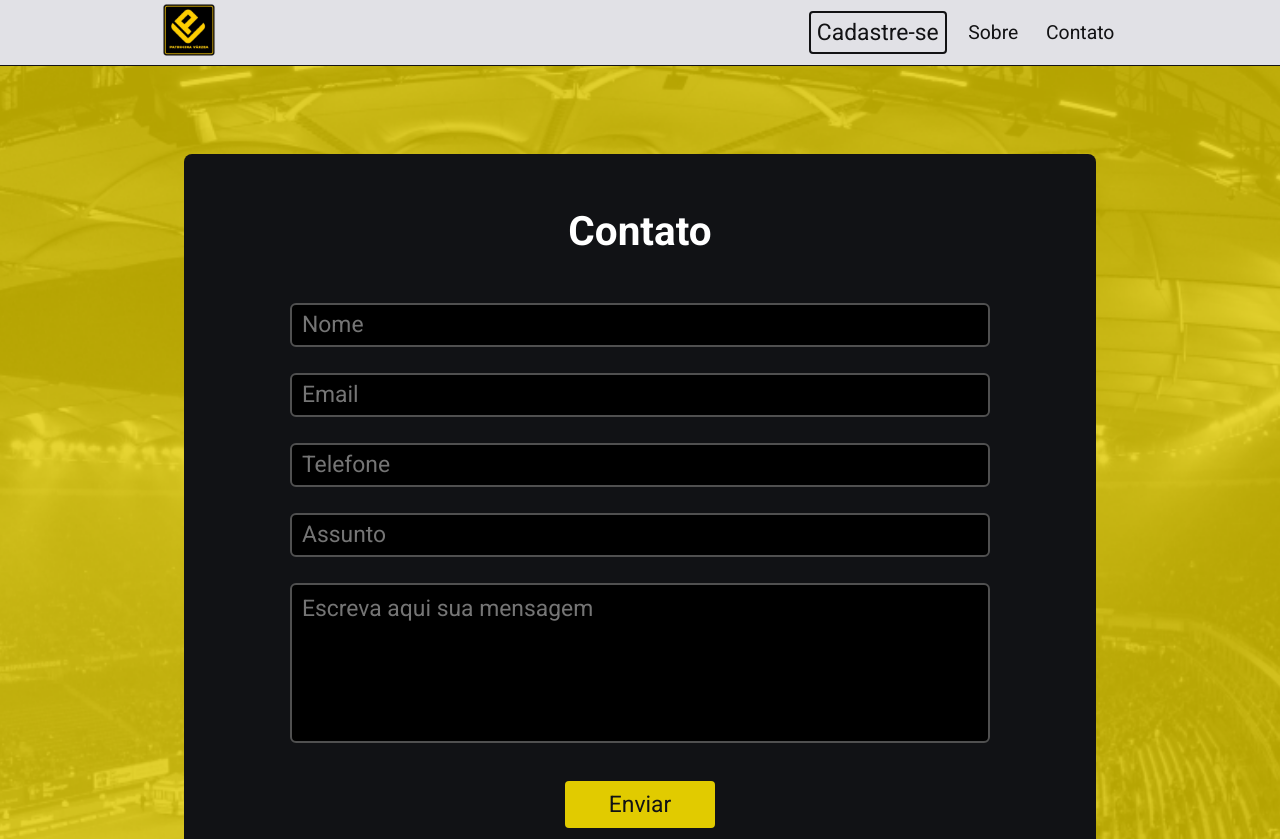
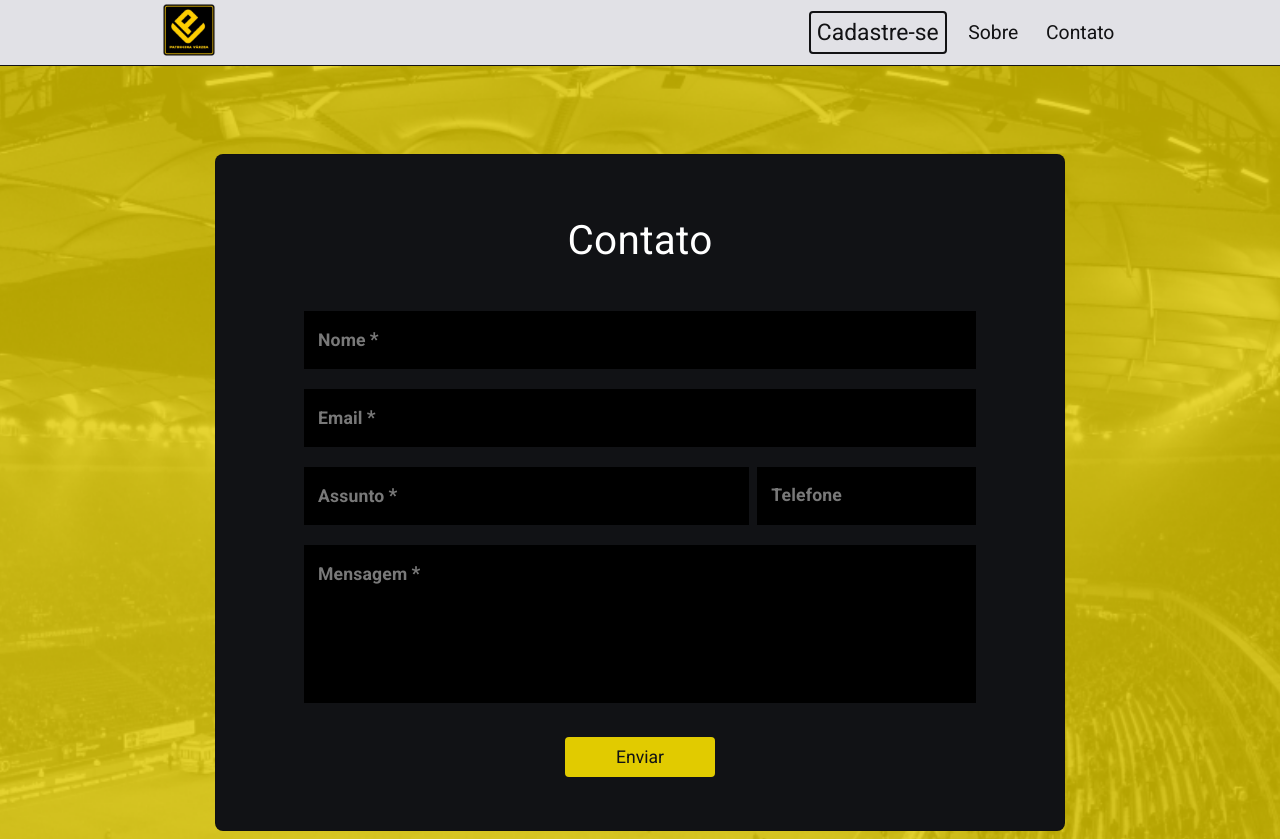
Before and after one commit to rapharenatoo/patrocina-varzea-web, a React (Vite) app: page /contato in a window 1280 px wide. Shown: the top 839 px of the page. Built offline with nearby package versions, Linux system fonts and the light colour scheme.

Commit message:
Refactor Contact form and fix background in inputs

```diff
--- a/src/components/Footer/index.tsx
+++ b/src/components/Footer/index.tsx
@@ -13,9 +13,6 @@ export function Footer() {
           <img src={logoImg} alt="Patrocina Várzea" className={styles.logo} />
         </Link>
         <div className={styles.navLink}>
-          <Link to="/">
-            <p>Cadastra-se</p>
-          </Link>
           <Link to="/sobre">
             <p>Sobre</p>
           </Link>
--- a/src/pages/ClubForm/index.tsx
+++ b/src/pages/ClubForm/index.tsx
@@ -47,7 +47,7 @@ const ClubForm: React.FC = () => {
 
   return (
     <>
-      <Header />{" "}
+      <Header />
       <main className={styles.container}>
         <Paper variant="outlined" elevation={3} className={styles.content}>
           <Box className={styles.form}>
--- a/src/pages/Contact/index.tsx
+++ b/src/pages/Contact/index.tsx
@@ -1,8 +1,11 @@
-import { Header } from "../../components/Header";
+import { yupResolver } from "@hookform/resolvers/yup";
+import * as Yup from "yup";
+import { Box, Grid, Paper, TextField, Typography } from "@mui/material";
 
 import styles from "./styles.module.scss";
+import { Header } from "../../components/Header";
 import { Footer } from "../../components/Footer";
-import { SubmitHandler, useForm } from "react-hook-form";
+import { useForm } from "react-hook-form";
 
 type Inputs = {
   name: string;
@@ -13,25 +16,28 @@ type Inputs = {
 };
 
 export function Contact() {
-  const onSubmit: SubmitHandler<Inputs> = (data) => {
-    alert(JSON.stringify(data));
-  };
+  const validationSchema = Yup.object().shape({
+    fullname: Yup.string().required("Nome é obrigatório"),
+    email: Yup.string()
+      .required("Email é obrigatório")
+      .email("Email está inválido"),
+    subject: Yup.string().required("Assunto é obrigatório"),
+    message: Yup.string().required("Mensagem é obrigatório"),
+  });
 
   const {
     register,
-    handleSubmit,
-    watch,
     formState: { errors },
-  } = useForm<Inputs>();
-
-  console.log(watch("name"));
+  } = useForm({
+    resolver: yupResolver(validationSchema),
+  });
 
   return (
     <>
       <Header />
 
       <main className={styles.container}>
-        <div className={styles.content}>
+        <Paper variant="outlined" elevation={3} className={styles.content}>
           <form
             action="https://formsubmit.co/raphaelrenatoo@gmail.com"
             method="POST"
@@ -43,49 +49,147 @@ export function Contact() {
               name="_autoresponse"
               value="Recebemos sua mensagem, agradecemos pelo contato. Assim que possível, retornaremos o contato!"
             />
-            <input type="hidden" name="_cc" value="contato@patrocinavarzea.com.br" />
+            <input
+              type="hidden"
+              name="_cc"
+              value="contato@patrocinavarzea.com.br"
+            />
             <input
               type="hidden"
               name="_next"
               value="https://patrocinavarzea.vercel.app/"
             />
+            <Box className={styles.form}>
+              <Typography
+                variant="h6"
+                align="center"
+                className={styles.title}
+                margin="dense"
+              >
+                Contato
+              </Typography>
 
-            <h1>Contato</h1>
+              <Grid container spacing={1}>
+                <Grid item xs={12} sm={12}>
+                  <TextField
+                    required
+                    id="fullname"
+                    label="Nome"
+                    fullWidth
+                    margin="dense"
+                    {...register("fullname")}
+                    InputProps={{
+                      className: styles.input,
+                    }}
+                    error={errors.fullname ? true : false}
+                  />
+                  <Typography
+                    variant="inherit"
+                    color="textSecondary"
+                    className={styles.errorMessage}
+                  >
+                    {errors.fullname?.message}
+                  </Typography>
+                </Grid>
+                <Grid item xs={12} sm={12}>
+                  <TextField
+                    required
+                    id="email"
+                    label="Email"
+                    type="email"
+                    fullWidth
+                    margin="dense"
+                    {...register("email")}
+                    InputProps={{
+                      className: styles.input,
+                    }}
+                    error={errors.email ? true : false}
+                  />
+                  <Typography
+                    variant="inherit"
+                    color="textSecondary"
+                    className={styles.errorMessage}
+                  >
+                    {errors.email?.message}
+                  </Typography>
+                </Grid>
+                <Grid item xs={12} sm={8}>
+                  <TextField
+                    required
+                    id="subject"
+                    label="Assunto"
+                    type="subject"
+                    fullWidth
+                    margin="dense"
+                    {...register("subject")}
+                    InputProps={{
+                      className: styles.input,
+                    }}
+                    error={errors.subject ? true : false}
+                  />
+                  <Typography
+                    variant="inherit"
+                    color="textSecondary"
+                    className={styles.errorMessage}
+                  >
+                    {errors.subject?.message}
+                  </Typography>
+                </Grid>
+                <Grid item xs={12} sm={4}>
+                  <TextField
+                    id="phone"
+                    label="Telefone"
+                    type="tel"
+                    fullWidth
+                    margin="dense"
+                    {...register("phone")}
+                    InputProps={{
+                      className: styles.input,
+                    }}
+                    error={errors.phone ? true : false}
+                  />
+                  <Typography
+                    variant="inherit"
+                    color="textSecondary"
+                    className={styles.errorMessage}
+                  >
+                    {errors.phone?.message}
+                  </Typography>
+                </Grid>
 
-            <input
-              {...register("name", { required: true, maxLength: 20 })}
-              placeholder="Nome"
-            />
-            {errors.name && <span>Este campo é obrigatório </span>}
+                <Grid item xs={12} sm={12}>
+                  <TextField
+                    required
+                    id="message"
+                    label="Mensagem"
+                    type="url"
+                    fullWidth
+                    multiline
+                    rows={5}
+                    maxRows={5}
+                    margin="dense"
+                    {...register("message")}
+                    InputProps={{
+                      className: styles.input,
+                    }}
+                    error={errors.message ? true : false}
+                  />
+                  <Typography
+                    variant="inherit"
+                    color="textSecondary"
+                    className={styles.errorMessage}
+                  >
+                    {errors.message?.message}
+                  </Typography>
+                </Grid>
+              </Grid>
 
-            <input
-              {...register("email", { required: true, maxLength: 50 })}
-              type="email"
-              name="email"
-              placeholder="Email"
-            />
-            {errors.email && <span>Este campo é obrigatório </span>}
-
-            <input
-              {...register("phone", { maxLength: 15 })}
-              placeholder="Telefone"
-            />
-
-            <input
-              {...register("subject", { required: true, maxLength: 20 })}
-              placeholder="Assunto"
-            />
-            {errors.subject && <span>Este campo é obrigatório </span>}
-
-            <textarea
-              {...register("message", { required: true, maxLength: 150 })}
-              placeholder="Escreva aqui sua mensagem"
-            />
-            {errors.message && <span>Este campo é obrigatório </span>}
-
-            <button type="submit">Enviar</button>
+              <button type="submit" className={styles.button}>
+                Enviar
+              </button>
+            </Box>
           </form>
-        </div>
+        </Paper>
       </main>
       <Footer />
     </>
--- a/src/pages/Contact/styles.module.scss
+++ b/src/pages/Contact/styles.module.scss
@@ -14,15 +14,15 @@
   .content {
     display: flex;
     flex-direction: column;
-    justify-content: space-around;
+    justify-content: center;
     align-items: center;
     width: 100%;
     height: 100%;
     border-radius: 8px;
     background-color: #111215;
-    padding: 1.2rem 1.2rem 1.2rem 1.2rem;
+    padding: 1.2rem 1.2rem 2rem 1.2rem;
 
-    form {
+    .form {
       display: flex;
       flex-direction: column;
       align-items: center;
@@ -32,50 +32,23 @@
       width: 100%;
       padding: 0 1rem;
 
-      h1 {
+      .title {
         color: #ffffff;
         font-size: 1.6rem;
         margin-bottom: 30px;
       }
 
-      input {
-        border: 2px solid #505050;
+      .input {
+        color: #ffffff;
         background-color: #000;
-        color: #ffffff;
-        border-radius: 6px;
-        padding: 5px 10px;
-        margin: 8px 0;
-        font-size: 0.9rem;
-        width: 100%;
       }
 
-      textarea {
-        border: 2px solid #505050;
-        background-color: #000;
-        color: #ffffff;
-        border-radius: 6px;
-        padding: 5px 10px;
-        margin: 8px 0;
-        font-size: 0.9rem;
-        resize: none;
-        height: 10vh;
-        width: 100%;
+      .errorMessage {
+        font-size: 0.5rem;
+        color: #d83030;
       }
 
-      span {
-        font-size: 0.6rem;
-        color: #bf1650;
-        width: 100%;
-        text-align: start;
-        margin-bottom: 5px;
-      }
-
-      span::before {
-        display: inline;
-        content: "⚠ ";
-      }
-
-      button {
+      .button {
         color: #111215;
         background-color: #e1cb00;
         border-radius: 4px;
@@ -93,92 +66,16 @@
   }
 
   @media (min-width: 768px) {
-    align-content: space-around;
-    padding: 5rem 5rem;
-
-    .content {
-      display: flex;
-      flex-direction: column;
-      justify-content: space-around;
-      align-items: center;
-      border-radius: 8px;
-      background-color: #111215;
-      padding: 1.5rem 1.2rem 1.2rem 1.2rem;
-
-      form {
-        display: flex;
-        flex-direction: column;
-        align-items: center;
-        justify-content: center;
-        color: #ffffff;
-        font-size: 1.2rem;
-
-        h1 {
-          color: #ffffff;
-          font-size: 2rem;
-        }
-
-        input {
-          border: 2px solid #505050;
-          color: #ffffff;
-          border-radius: 6px;
-          padding: 5px 10px;
-          margin: 10px 0;
-          font-size: 1.2rem;
-          width: 60vw;
-        }
-
-        textarea {
-          border: 2px solid #505050;
-          color: #ffffff;
-          border-radius: 6px;
-          padding: 5px 10px;
-          margin: 6px 0;
-          font-size: 1.2rem;
-          width: 60vw;
-          height: 20vh;
-          resize: none;
-        }
-
-        span {
-          font-size: 0.7rem;
-          color: #bf1650;
-          width: 100%;
-          text-align: start;
-          margin-bottom: 10px;
-        }
-
-        span::before {
-          display: inline;
-          content: "⚠ ";
-        }
-
-        button {
-          color: #111215;
-          background-color: #e1cb00;
-          border-radius: 4px;
-          padding: 5px 8px;
-          font-size: 1.2rem;
-          font-weight: 500;
-
-          &:hover {
-            filter: brightness(0.9);
-          }
-        }
-      }
-    }
   }
 
   @media (min-width: 1024px) {
-    padding: 5rem 5rem;
-    height: 100%;
+    padding: 5rem 0;
 
     .content {
-      height: 100%;
-      width: auto;
-      padding: 3rem 5rem;
+      width: 850px;
+      padding: 3rem 4rem;
 
-      form {
+      .form {
         display: flex;
         flex-direction: column;
         align-content: center;
@@ -186,31 +83,14 @@
         font-size: 1.2rem;
         height: 100%;
 
-        h1 {
+        .title {
           font-size: 2.3rem;
           margin-bottom: 30px;
         }
 
-        input {
-          padding: 20px 10px;
-          margin: 18px 0 8px 0;
-          font-size: 1.3rem;
-          width: 700px;
-          height: 35px;
-        }
-
-        textarea {
-          margin: 18px 0 8px 0;
-          padding: 10px 10px;
-          font-size: 1.3rem;
-          width: 700px;
-          height: 20vh;
-          resize: none;
-        }
-
-        button {
+        .button {
           padding: 10px 20px;
-          font-size: 1.3rem;
+          font-size: 1rem;
           width: 150px;
 
           &:hover {
--- a/src/styles/global.css
+++ b/src/styles/global.css
@@ -4,7 +4,6 @@
   box-sizing: border-box;
   font-family: Roboto, sans-serif;
   font-size: 0.95rem;
-
 }
 @media (min-width: 768px) {
   * {
@@ -28,11 +27,6 @@
 }
 ::-webkit-scrollbar-track {
   border-radius: 10px;
-}
-
-::-webkit-autofill {
-  -webkit-box-shadow: 0 0 0 30px #000 inset;
-  box-shadow: none;
 }
 
 img {
--- a/src/styles/globalStylesMaterialUI.ts
+++ b/src/styles/globalStylesMaterialUI.ts
@@ -18,28 +18,12 @@ export const style = createTheme({
   components: {
     MuiOutlinedInput: {
       styleOverrides: {
-        // root: {
-        //   position: "relative",
-        //   "& $notchedOutline": {
-        //     borderColor: "#797979",
-        //   },
-        //   "&:hover:not($disabled):not($focused):not($error) $notchedOutline": {
-        //     borderColor: "#797979",
-        //     // Reset on touch devices, it doesn't add specificity
-        //     "@media (hover: none)": {
-        //       borderColor: "#797979",
-        //     },
-        //   },
-        //   "&$focused $notchedOutline": {
-        //     borderColor: "#797979",
-        //     borderWidth: 2,
-        //   },
-        //   "&$actived": {
-        //     borderColor: "#797979",
-        //     borderWidth: 1,
-        //   },
-        //   borderColor: "#797979",
-        // },
+        root: {
+          borderRadius: "0px",
+        },
+        input: {
+          WebkitBoxShadow: "0px 0px 0px 30px #000 inset",
+        },
       },
     },
     MuiFormLabel: {
@@ -90,6 +74,7 @@ export const style = createTheme({
         root: {
           backgroundColor: "#000",
           color: "#000",
+          WebkitTextFillColor: "#FFF",
         },
       },
     },
```
